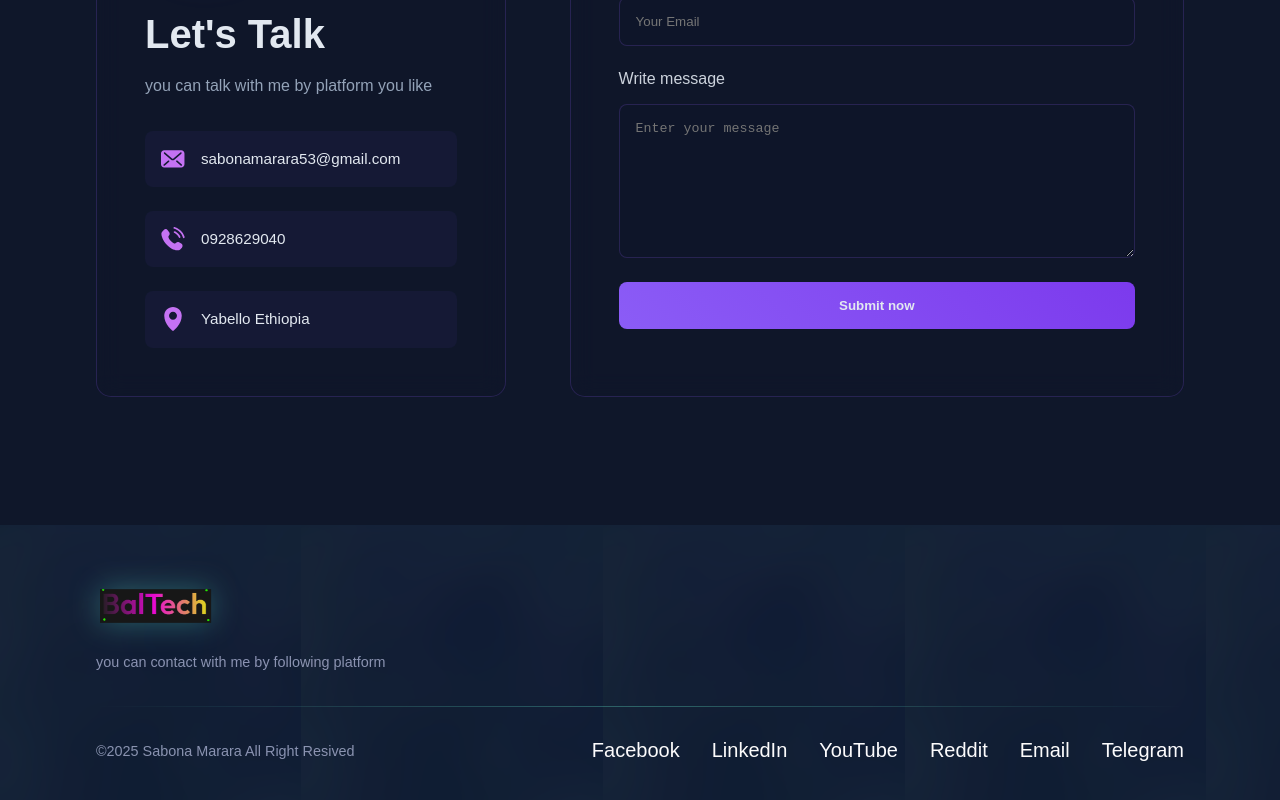
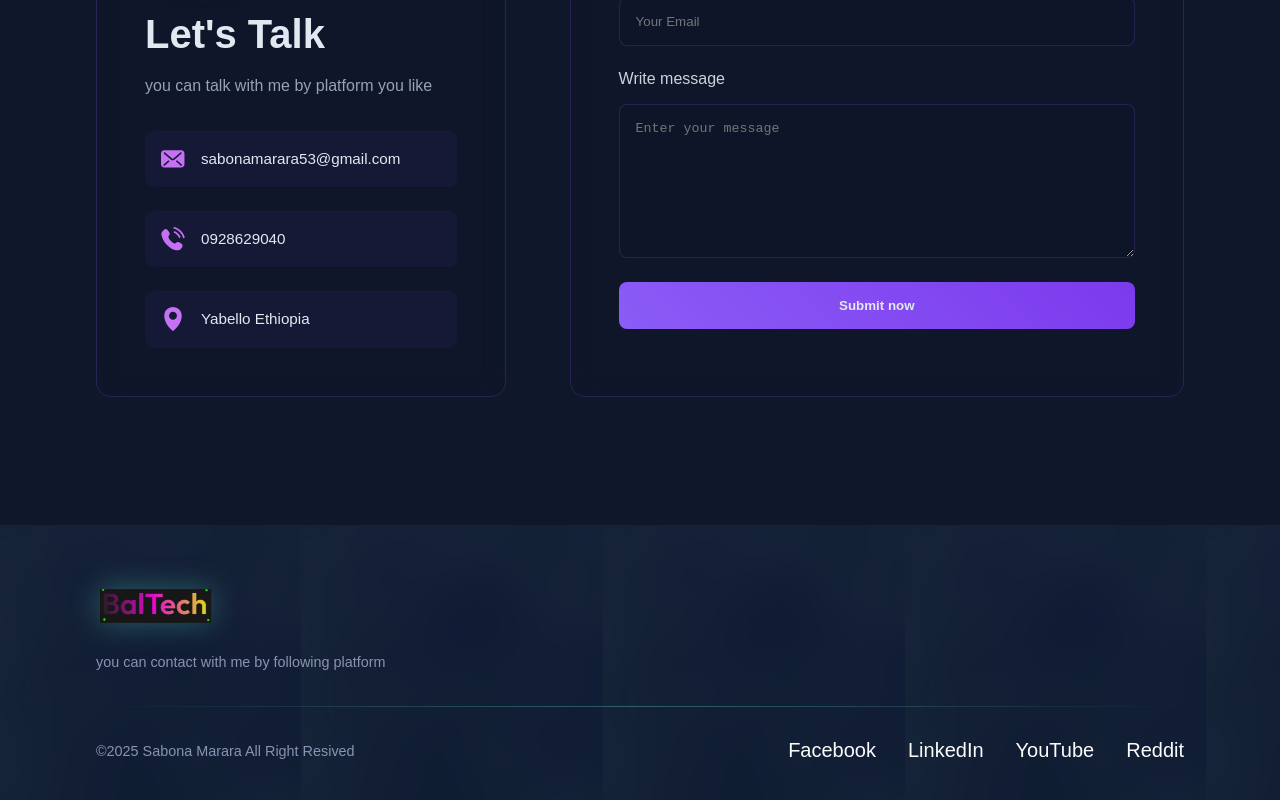
Before and after one commit to sabonawebsite-com/fastprofitweb, a React (Vite) app: page / in a window 1280 px wide. Shown: the part 6038-6838 px from the top of the page. Built offline with nearby package versions, Linux system fonts and the light colour scheme.

Commit message:
Merge remote changes

```diff
--- a/src/Footer.jsx
+++ b/src/Footer.jsx
@@ -40,8 +40,8 @@ const Footer = () => {
           <a href="https://www.linkedin.com/in/sabona-marara-113b4b2b8/">LinkedIn</a>
           <a href="https://www.youtube.com/@Sabcodes">YouTube</a>
           <a href="https://www.reddit.com/user/Present_Taste_6953/">Reddit</a>
-          <a href="">Email</a>
-          <a href="">Telegram</a>
+
+
         </div>
       </div>
     </div>
```
